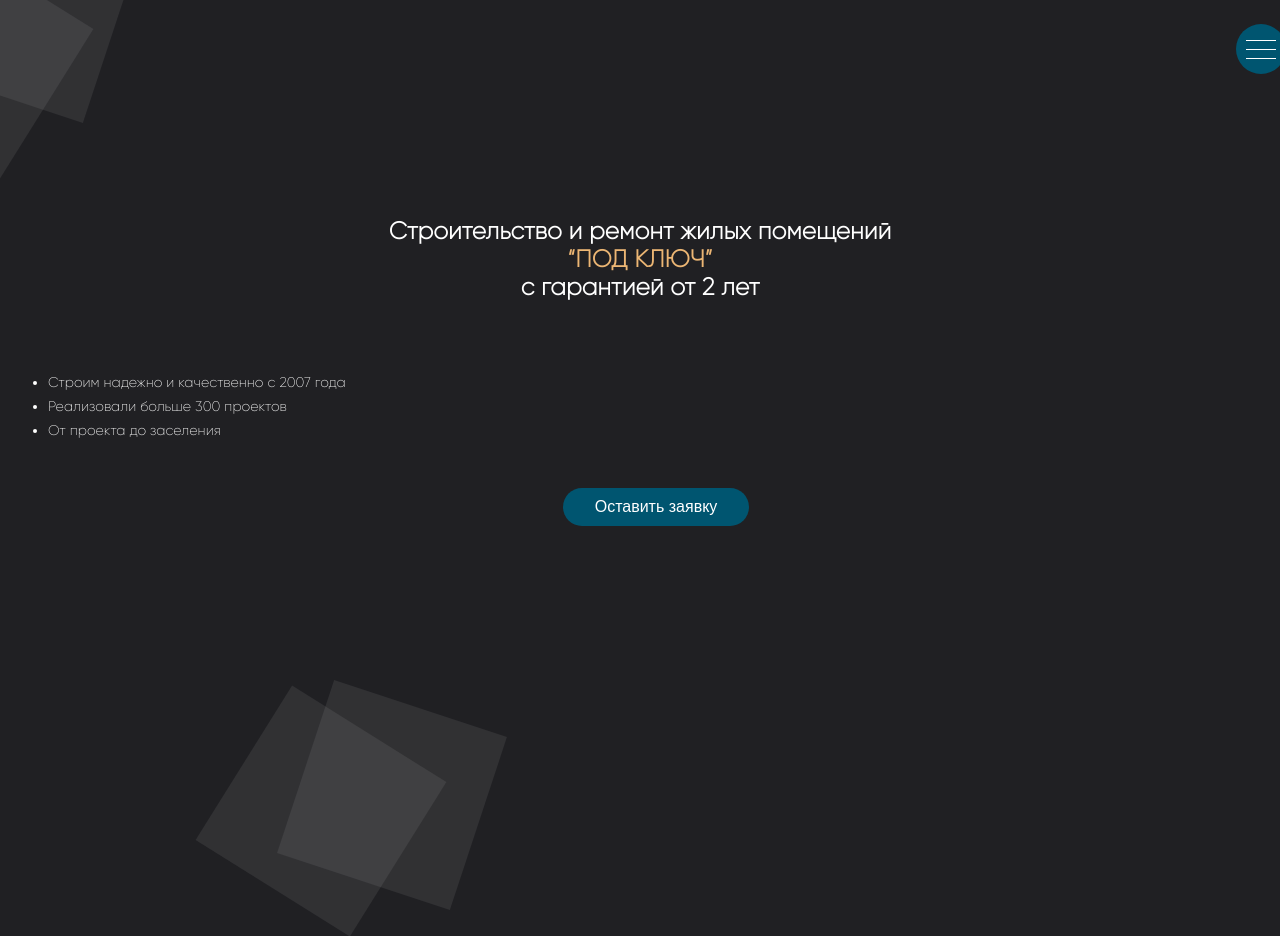
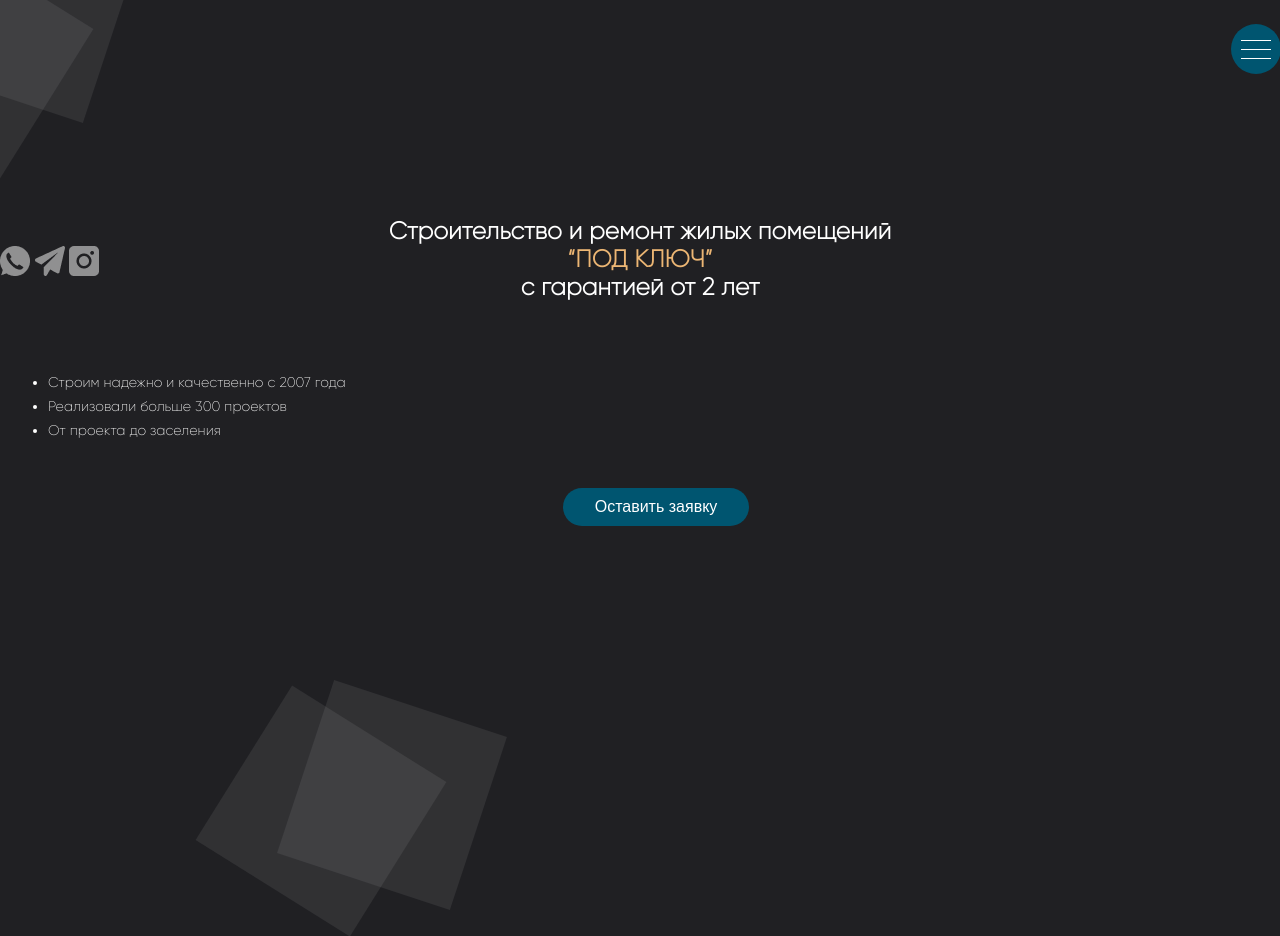
Before and after one commit to webnetkz/land-house, a plain HTML site: page index.html in a window 1280 px wide. Drawn offline with Linux system fonts and the light colour scheme.

Commit message:
update project

```diff
--- a/index.html
+++ b/index.html
@@ -49,8 +49,13 @@
           </ul>
           <button class="btn" style="margin-top: 50px;">Оставить заявку</button>
         </div>
+        <div class="social">
+          <a href="#"><img src="./public/img/icons/wp.png"></a>
+          <a href="#"><img src="./public/img/icons/tel.png"></a>
+          <a href="#"><img src="./public/img/icons/inst.png"></a>
+        </div>
       </section>
 
-      <script src="./public/js/main.js" type="module"></script>
+      <script src="./public/js/main.js"></script>
   </body>
 </html>
--- a/public/css/style.css
+++ b/public/css/style.css
@@ -25,10 +25,7 @@ html, body {
   overflow-x: hidden;
   color: var(--whiteColor);
   transition-duration: 500ms;
-}
-section {
-  width: 100vw;
-  height: 100vh;
+  min-height: 100vh;
 }
 .promo {
   position: relative;
@@ -74,7 +71,7 @@ section {
   border-radius: 50px;
   background-color: #005570;
   top: 24px;
-  left: calc(100vw - 44px);
+  left: calc(100vw - 24px - 25px);
   display: flex;
   flex-direction: column;
   justify-content: center;
@@ -115,3 +112,6 @@ section {
   top: 90vh;
   transform: rotate(32.02deg);
 }
+.social {
+  position: relative;
+}
```
Also changed, not shown: public/img/icons/inst.png (added), public/img/icons/tel.png (added), public/img/icons/wp.png (added).
